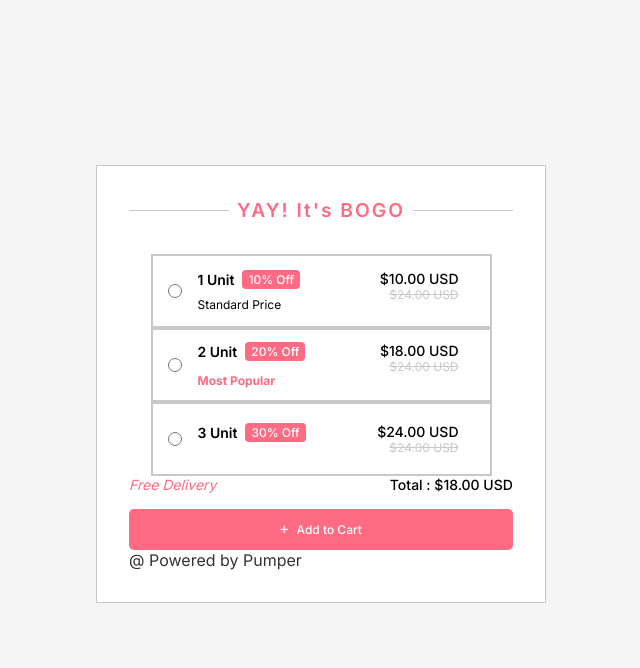
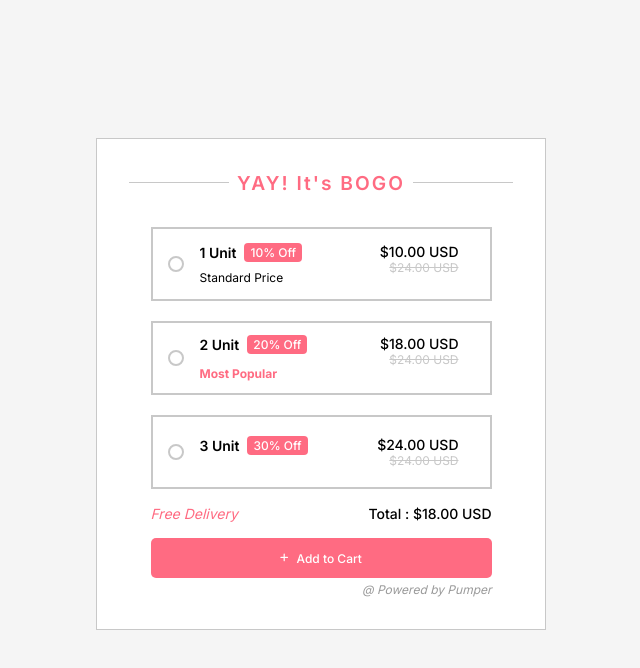
Before and after one commit to akankshathube/ClickToExpandBoxes, a plain HTML site: page index.html in a window 1280 px wide. Shown: the whole page, without its empty margins (319-959 px from the left). Drawn offline with Linux system fonts and the light colour scheme.

Commit message:
updated Assignmnet

```diff
--- a/styles.css
+++ b/styles.css
@@ -15,6 +15,7 @@ body {
 }
 
 .container {
+
   max-width: 800px;
   margin: 2rem;
 }
@@ -62,7 +63,7 @@ h1 {
 
 .box {
   background: white;
-  transition: transform 0.3s ease, box-shadow 0.3s ease, height 0.3s ease;
+  transition: transform 0.3s ease, box-shadow 0.3s ease, height 0.3s ease, border-color 0.3s ease;
   cursor: pointer;
   overflow: hidden;
   border: 2px solid #C8C8C8;
@@ -83,6 +84,53 @@ h1 {
 
 .box.most-popular {
   position: relative;
+}
+
+.most-popular::before {
+  content: '';
+  position: absolute;
+  right: 6px;
+  top: -4px;
+  width: 119px;
+  height: 26px;
+  background: #D14D61;
+  z-index: 1;
+  border-bottom-left-radius: 4px;
+  border-bottom-right-radius: 4px;
+  display: none;
+}
+
+.box.expanded.most-popular::before {
+  display: block;
+}
+
+.most-popular::after {
+  content: 'MOST POPULAR';
+  position: absolute;
+  right: 6px;
+  background: #FF6B82;
+  color: white;
+  padding: 4px 12px;
+  font-size: 12px;
+  width: 119px;
+  height: 26px;
+  border-bottom-left-radius: 4px;
+  border-bottom-right-radius: 4px;
+  display: none;
+  align-items: center;
+  justify-content: center;
+  box-sizing: border-box;
+  z-index: 2;
+  top: -4px;
+}
+
+.box.expanded.most-popular::after {
+  display: flex;
+}
+
+.box:first-child,
+.box:nth-child(2) {
+  margin-bottom: 20px;
 }
 
 .box:hover {
@@ -178,17 +226,10 @@ h1 {
   width: 100%;
 }
 
-.selector-row {
-  display: flex;
-  gap: 8px;
-  align-items: center;
-  width: 100%;
-}
-
-.number {
+.selector-label {
+  font-size: 12px;
   color: #000000;
-  font-size: 12px;
-  min-width: 20px;
+  margin-bottom: 4px;
 }
 
 .selects-container {
@@ -201,10 +242,17 @@ h1 {
   flex-direction: column;
 }
 
-.selector-label {
+.selector-row {
+  display: flex;
+  gap: 8px;
+  align-items: center;
+  width: 100%;
+}
+
+.number {
+  color: #000000;
   font-size: 12px;
-  color: #000000;
-  margin-bottom: 4px;
+  min-width: 20px;
 }
 
 .size-select, .color-select {
@@ -262,46 +310,76 @@ h1 {
   font-size: 0.6rem;
 }
 
-.most-popular::before {
+.powered-by {
+  text-align: right;
+  color: #00000066;
+  font-size: 12px;
+  margin-top: 0.25rem;
+  font-style: italic;
+}
+
+.cart-section {
+  width: 341px;
+  margin: 1rem auto 0;
+}
+
+/* Style the radio buttons */
+.box-radio {
+  appearance: none;
+  -webkit-appearance: none;
+  -moz-appearance: none;
+  width: 16px;
+  height: 16px;
+  border: 2px solid #C8C8C8;
+  border-radius: 50%;
+  outline: none;
+  cursor: pointer;
+  position: relative;
+}
+
+.box-radio:checked {
+  border-color: #FF6B82;
+}
+
+.box-radio:checked::after {
   content: '';
   position: absolute;
-  right: 6px;
-  top: -4px;
-  width: 119px;
-  height: 26px;
-  background: #D14D61;
-  z-index: 1;
-  border-bottom-left-radius: 4px;
-  border-bottom-right-radius: 4px;
-  display: none;
+  top: 50%;
+  left: 50%;
+  transform: translate(-50%, -50%);
+  width: 8px;
+  height: 8px;
+  background-color: #FF6B82;
+  border-radius: 50%;
 }
 
-.box.expanded.most-popular::before {
-  display: block;
+.unit-info {
+  display: flex;
+  flex-direction: column;
+  gap: 4px;
 }
 
-.most-popular::after {
-  content: 'MOST POPULAR';
-  position: absolute;
-  right: 6px;
-  background: #FF6B82;
-  color: white;
-  padding: 4px 12px;
+.price-text {
+  color: #000000;
   font-size: 12px;
-  width: 119px;
-  height: 26px;
-  border-bottom-left-radius: 4px;
-  border-bottom-right-radius: 4px;
-  display: none;
-  align-items: center;
-  justify-content: center;
-  box-sizing: border-box;
-  z-index: 2;
-  top: -4px;
+  font-weight: 400;
 }
 
-.box.expanded.most-popular::after {
+.size-tag {
+  background: #00A0FF;
+  color: white;
+  padding: 2px 6px;
+  border-radius: 4px;
+  font-size: 12px;
+  margin-top: 4px;
+}
+
+.box.expanded .size-selector {
   display: flex;
+}
+
+.box.expanded .size-tag {
+  display: none;
 }
 
 .most-popular-text {
@@ -325,6 +403,6 @@ h1 {
   }
 
   .main-box {
-    padding: 1rem;
+    padding: 1.5rem;
   }
 }
```
